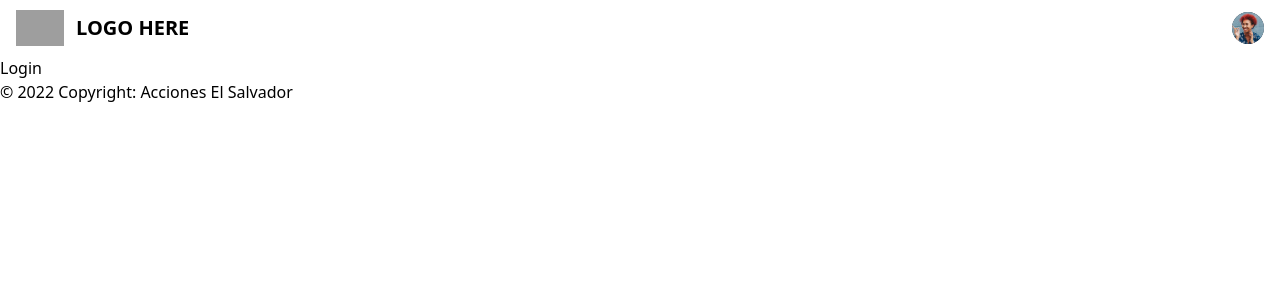
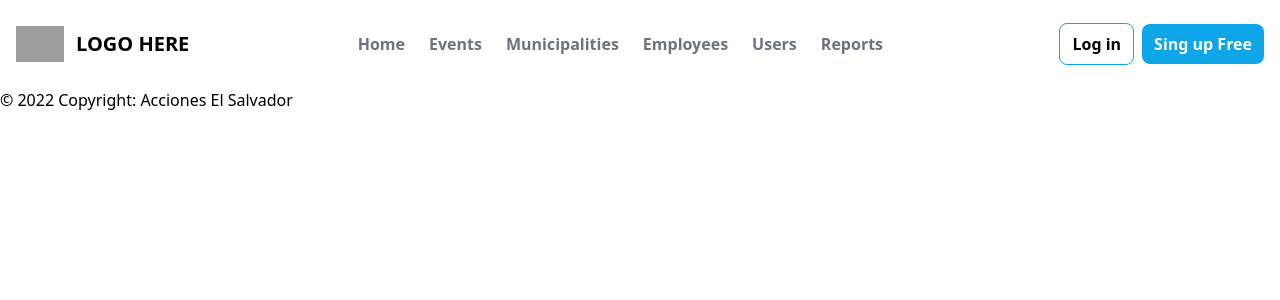
Before and after one commit to Alvarenga144/Proyectos-Comunitarios, a PHP site: the page made by views/inicio/home.php in a window 1280 px wide. Shown: the top 300 px of the page. Run offline with PHP 8.4, Linux system fonts and the light colour scheme; the template is opened without the code that fills it, so the values that code supplies are empty; some libraries are stand-ins or nearby versions; grey boxes are pictures that could not be loaded.

Commit message:
navbar styles and funtions, running succesfully

```diff
--- a/controllers/login.php
+++ b/controllers/login.php
@@ -9,7 +9,6 @@ class Login extends Controller
 
     public function index()
     {
-
         $pagina = 'Login/index';
         $this->getView()->loadView($pagina);
     }
@@ -70,6 +69,7 @@ class Login extends Controller
         session_start();
         $_SESSION = array();
         session_destroy();
-        echo json_encode(array('status' => true));
+        json_encode(array('status' => true));
+        $this->index();
     }
 }
--- a/views/footer.php
+++ b/views/footer.php
@@ -17,11 +17,11 @@
 <script src="https://cdn.datatables.net/1.11.3/js/jquery.dataTables.min.js"></script>
 
 <script>
+  /*
   $(document).ready(function() {
     base_url = '<?php echo URL; ?>';
     $('.cerraresion').on('click', function() {
       $.ajax({
-
           url: base_url + 'login/cerrarSesion',
           type: 'POST',
           dataType: 'JSON',
@@ -40,4 +40,5 @@
         });
     });
   })
+  */
 </script>
--- a/views/header.php
+++ b/views/header.php
@@ -1,19 +1,35 @@
-<nav class="bg-white border-gray-200 px-2 sm:px-4 py-2.5">
+<nav class="bg-white border-gray-200 px-2 sm:px-4 py-2">
   <div class="container flex flex-wrap items-center justify-between mx-auto">
     <a href="<?= URL ?>inicio/home" class="flex items-center">
       <img src="https://flowbite.com/docs/images/logo.svg" class="h-6 mr-3 sm:h-9" alt="Logo" />
       <span class="self-center text-xl font-semibold whitespace-nowrap">LOGO HERE</span>
     </a>
+
+    <?php
+    if (isset($_SESSION['cargo'])) {
+      if ($_SESSION['cargo'] != "Invitado") {
+    ?>
         <div class="flex items-center md:order-2">
           <button type="button" class="flex mr-3 text-sm bg-gray-800 rounded-full md:mr-0 focus:ring-4 focus:ring-gray-300" id="user-menu-button" aria-expanded="false" data-dropdown-toggle="user-dropdown" data-dropdown-placement="bottom">
             <span class="sr-only">Open user menu</span>
-        <img class="w-8 h-8 rounded-full" src="../public/img/profile-picture-3.jpg" alt="user photo">
+            <img class="w-8 h-8 rounded-full" src="../public/img/profile-picture-3.jpg" alt="user-photo">
           </button>
           <!-- Dropdown menu -->
-      <div class="hidden z-50 my-4 text-base list-none bg-white divide-y divide-gray-100 rounded-lg shadow" id="user-dropdown">
+          <?php
+          if (isset($_SESSION['codigo'])) {
+          ?>
+            <div class="z-50 my-4 text-base list-none bg-white divide-y divide-gray-100 rounded-lg shadow" id="user-dropdown">
               <div class="px-4 py-3">
-          <span class="block text-sm text-gray-900">Bonnie Green</span>
-          <span class="block text-sm font-medium text-gray-500 truncate">name@flowbite.com</span>
+                <span class="block text-sm text-gray-900">
+                  <?php
+                  echo $_SESSION['usuario'];
+                  ?>
+                </span>
+                <span class="block text-sm font-medium text-gray-500 truncate">
+                  <?php
+                  echo $_SESSION['cargo'];
+                  ?>
+                </span>
               </div>
               <ul class="py-2" aria-labelledby="user-menu-button">
                 <li>
@@ -26,70 +42,96 @@
                   <a href="#" class="block px-4 py-2 text-sm text-gray-700 hover:bg-gray-100">Earnings</a>
                 </li>
                 <li>
-            <a href="#" class="block px-4 py-2 text-sm text-gray-700 hover:bg-gray-100">Sign out</a>
+                  <a href="<?= URL ?>login/cerrarSesion" class="cerraresion block px-4 py-2 text-sm text-gray-700 hover:bg-gray-100">Close session</a>
+                <?php
+              }
+                ?>
                 </li>
               </ul>
             </div>
             <button data-collapse-toggle="mobile-menu-2" type="button" class="inline-flex items-center p-2 ml-1 text-sm text-gray-500 rounded-lg md:hidden hover:bg-gray-100 focus:outline-none focus:ring-2 focus:ring-gray-200" aria-controls="mobile-menu-2" aria-expanded="false">
               <span class="sr-only">Open main menu</span>
-        <svg class="w-6 h-6" aria-hidden="true" fill="currentColor" viewBox="0 0 20 20" xmlns="http://www.w3.org/2000/svg"><path fill-rule="evenodd" d="M3 5a1 1 0 011-1h12a1 1 0 110 2H4a1 1 0 01-1-1zM3 10a1 1 0 011-1h12a1 1 0 110 2H4a1 1 0 01-1-1zM3 15a1 1 0 011-1h12a1 1 0 110 2H4a1 1 0 01-1-1z" clip-rule="evenodd"></path></svg>
+              <svg class="w-6 h-6" aria-hidden="true" fill="currentColor" viewBox="0 0 20 20" xmlns="http://www.w3.org/2000/svg">
+                <path fill-rule="evenodd" d="M3 5a1 1 0 011-1h12a1 1 0 110 2H4a1 1 0 01-1-1zM3 10a1 1 0 011-1h12a1 1 0 110 2H4a1 1 0 01-1-1zM3 15a1 1 0 011-1h12a1 1 0 110 2H4a1 1 0 01-1-1z" clip-rule="evenodd"></path>
+              </svg>
             </button>
         </div>
 
-  <?php
-  if (isset($_SESSION['cargo'])) {
-    if ($_SESSION['cargo'] != "Invitado") {
-  ?>
         <div class="items-center justify-between hidden w-full md:flex md:w-auto md:order-1" id="mobile-menu-2">
-    <ul class="flex flex-col p-4 mt-4 border border-gray-100 rounded-lg bg-gray-50 md:flex-row md:space-x-8 md:mt-0 md:text-sm md:font-medium md:border-0 md:bg-white md">
+          <ul class="flex flex-col p-4 mt-4 border border-gray-100 rounded-lg bg-gray-50 md:flex-row md:space-x-0 md:mt-0 md:text-md md:font-semibold md:border-0 md:bg-white md">
             <li>
-        <a href="<?= URL ?>inicio/home" class="block py-2 pl-3 pr-4 text-white bg-blue-700 rounded md:bg-transparent md:text-blue-700 md:p-0" aria-current="page">Home</a>
+              <a href="<?= URL ?>inicio/home" class="block py-1 pl-1 pr-1 text-gray-500 rounded-lg hover:bg-gray-100 md:hover:bg-gray-100 md:py-2 md:px-3" aria-current="page">Home</a>
             </li>
             <li>
-        <a href="<?= URL ?>gestionAcontecimiento/acontecimientos" class="block py-2 pl-3 pr-4 text-gray-700 rounded hover:bg-gray-100 md:hover:bg-transparent md:hover:text-blue-700 md:p-0">Events</a>
+              <a href="<?= URL ?>gestionAcontecimiento/acontecimientos" class="block py-1 pl-1 pr-1 text-gray-500 rounded-lg hover:bg-gray-100 md:hover:bg-gray-100 md:py-2 md:px-3">Events</a>
             </li>
             <li>
-        <a href="<?= URL ?>Municipio/TablaMunicipios" class="block py-2 pl-3 pr-4 text-gray-700 rounded hover:bg-gray-100 md:hover:bg-transparent md:hover:text-blue-700 md:p-0">Municipalities</a>
+              <a href="<?= URL ?>Municipio/TablaMunicipios" class="block py-1 pl-1 pr-1 text-gray-500 rounded-lg hover:bg-gray-100 md:hover:bg-gray-100 md:py-2 md:px-3">Municipalities</a>
             </li>
             <li>
-        <a href="<?= URL ?>empleado/TablaEmpleados" class="block py-2 pl-3 pr-4 text-gray-700 rounded hover:bg-gray-100 md:hover:bg-transparent md:hover:text-blue-700 md:p-0">Employees</a>
+              <a href="<?= URL ?>empleado/TablaEmpleados" class="block py-1 pl-1 pr-1 text-gray-500 rounded-lg hover:bg-gray-100 md:hover:bg-gray-100 md:py-2 md:px-3">Employees</a>
             </li>
             <li>
-        <a href="<?= URL ?>gestionUsuario/TablaUsuario" class="block py-2 pl-3 pr-4 text-gray-700 rounded hover:bg-gray-100 md:hover:bg-transparent md:hover:text-blue-700 md:p-0">Users</a>
+              <a href="<?= URL ?>gestionUsuario/TablaUsuario" class="block py-1 pl-1 pr-1 text-gray-500 rounded-lg hover:bg-gray-100 md:hover:bg-gray-100 md:py-2 md:px-3">Users</a>
             </li>
             <li>
-        <a href="<?= URL ?>informe/pdfProyectos" class="block py-2 pl-3 pr-4 text-gray-700 rounded hover:bg-gray-100 md:hover:bg-transparent md:hover:text-blue-700 md:p-0">Reports</a>
+              <a href="<?= URL ?>informe/pdfProyectos" class="block py-1 pl-1 pr-1 text-gray-500 rounded-lg hover:bg-gray-100 md:hover:bg-gray-100 md:py-2 md:px-3">Reports</a>
+            </li>
+          </ul>
+        </div>
+
+      <?php
+      }
+    } else {
+      ?>
+
+      <div class="flex items-center md:order-2">
+        <?php
+        if (!isset($_SESSION['codigo'])) {
+        ?>
+          <a href="<?php echo URL; ?>Login/index" type="button" class="block py-2 px-3 ml-2 text-black rounded-lg hover:bg-gray-100 bg-transparent hover:bg-gray-300 font-semibold border border-sky-500 hover:border-gray-300" id="user-menu-button-log">
+            Log in
+          </a>
+        <?php
+        }
+        ?>
+        <a href="#" type="button" class="block py-2 px-3 ml-2 text-white rounded-lg hover:bg-gray-100 bg-sky-500 hover:bg-sky-600 font-semibold" id="user-menu-button-singup">
+          Sing up Free
+        </a>
+
+        <button data-collapse-toggle="mobile-menu-2" type="button" class="inline-flex items-center p-2 ml-1 text-sm text-gray-500 rounded-lg md:hidden hover:bg-gray-100 focus:outline-none focus:ring-2 focus:ring-gray-200" aria-controls="mobile-menu-2" aria-expanded="false">
+          <span class="sr-only">Open main menu</span>
+          <svg class="w-6 h-6" aria-hidden="true" fill="currentColor" viewBox="0 0 20 20" xmlns="http://www.w3.org/2000/svg">
+            <path fill-rule="evenodd" d="M3 5a1 1 0 011-1h12a1 1 0 110 2H4a1 1 0 01-1-1zM3 10a1 1 0 011-1h12a1 1 0 110 2H4a1 1 0 01-1-1zM3 15a1 1 0 011-1h12a1 1 0 110 2H4a1 1 0 01-1-1z" clip-rule="evenodd"></path>
+          </svg>
+        </button>
+      </div>
+
+      <div class="items-center justify-between hidden w-full md:flex md:w-auto md:order-1" id="mobile-menu-2">
+        <ul class="flex flex-col p-4 mt-4 border border-gray-100 rounded-lg bg-gray-50 md:flex-row md:space-x-0 md:mt-0 md:text-md md:font-semibold md:border-0 md:bg-white md">
+          <li>
+            <a href="#" class="block py-1 pl-1 pr-1 text-gray-500 rounded-lg hover:bg-gray-100 md:hover:bg-gray-100 md:py-2 md:px-3" aria-current="page">Home</a>
+          </li>
+          <li>
+            <a href="#" class="block py-1 pl-1 pr-1 text-gray-500 rounded-lg hover:bg-gray-100 md:hover:bg-gray-100 md:py-2 md:px-3">Events</a>
+          </li>
+          <li>
+            <a href="#" class="block py-1 pl-1 pr-1 text-gray-500 rounded-lg hover:bg-gray-100 md:hover:bg-gray-100 md:py-2 md:px-3">Municipalities</a>
+          </li>
+          <li>
+            <a href="#" class="block py-1 pl-1 pr-1 text-gray-500 rounded-lg hover:bg-gray-100 md:hover:bg-gray-100 md:py-2 md:px-3">Employees</a>
+          </li>
+          <li>
+            <a href="#" class="block py-1 pl-1 pr-1 text-gray-500 rounded-lg hover:bg-gray-100 md:hover:bg-gray-100 md:py-2 md:px-3">Users</a>
+          </li>
+          <li>
+            <a href="#" class="block py-1 pl-1 pr-1 text-gray-500 rounded-lg hover:bg-gray-100 md:hover:bg-gray-100 md:py-2 md:px-3">Reports</a>
           </li>
         </ul>
       </div>
     <?php
     }
-  }
     ?>
-
 
   </div>
 </nav>
-
-
-
-
-
-<!-------- MENU -------->
-
-
-
-<?php
-
-if (isset($_SESSION['codigo'])) {
-?>
-  <a href="#">Logout</a>
-<?php
-} else {
-
-?>
-  <a href="<?php echo URL; ?>Login/index"></i> Login</a>
-<?php
-}
-
-?>
--- a/views/inicio/home.php
+++ b/views/inicio/home.php
@@ -1,6 +1,5 @@
 <!DOCTYPE html>
 <html lang="es">
-
 <head>
   <?php
   require_once('views/head.php');
@@ -12,18 +11,9 @@
   <?php
   require_once('views/header.php');
   ?>
-
-  <p>
-    <?php
-    if (isset($_SESSION['codigo'])) {
-      echo 'Bienvenido ' . $_SESSION['usuario'];
-    }
-    ?>
-  </p>
-
-
   <?php
   require_once('views/footer.php');
   ?>
+
 </body>
 </html>
```
Lines whose indentation alone changed are shown as unchanged.
